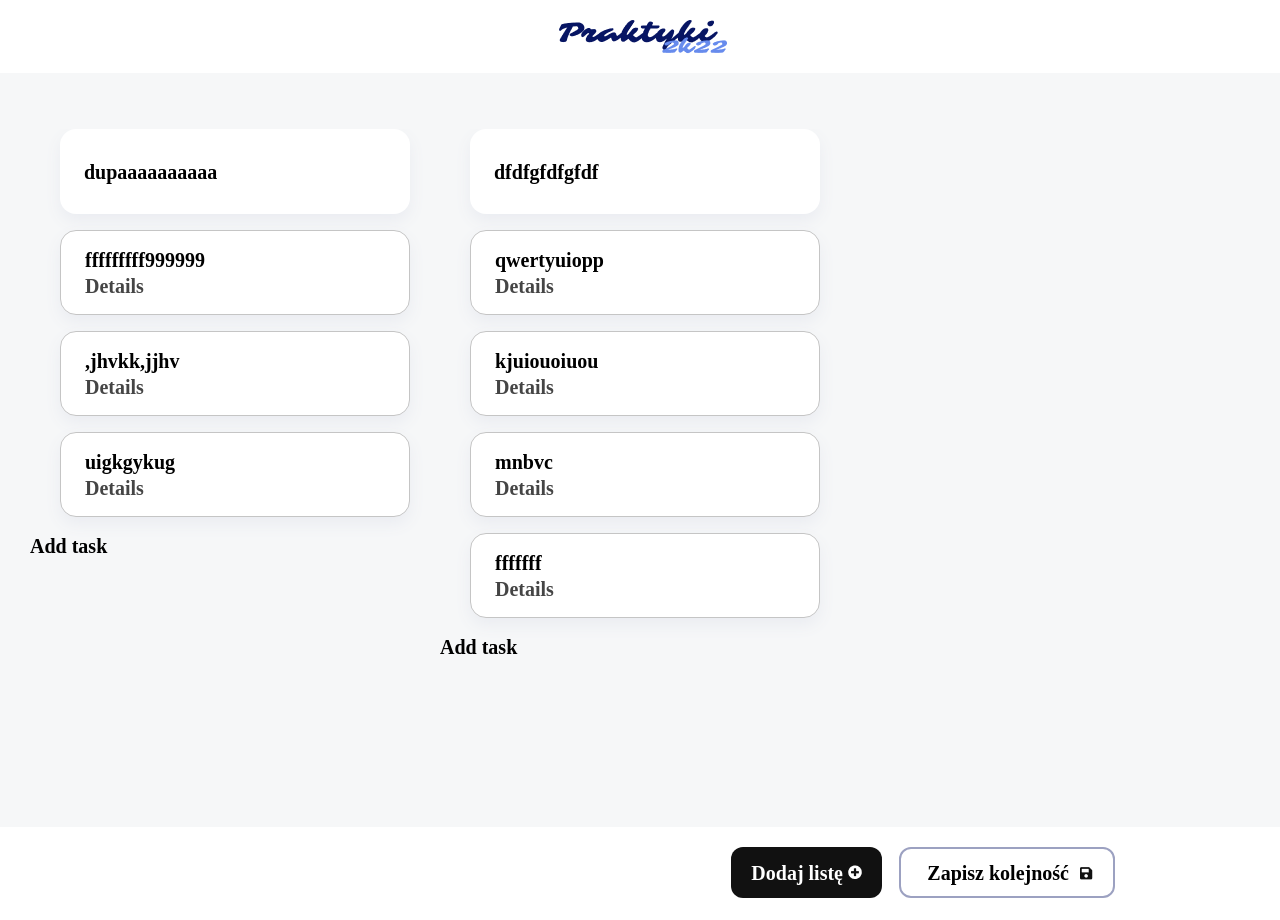
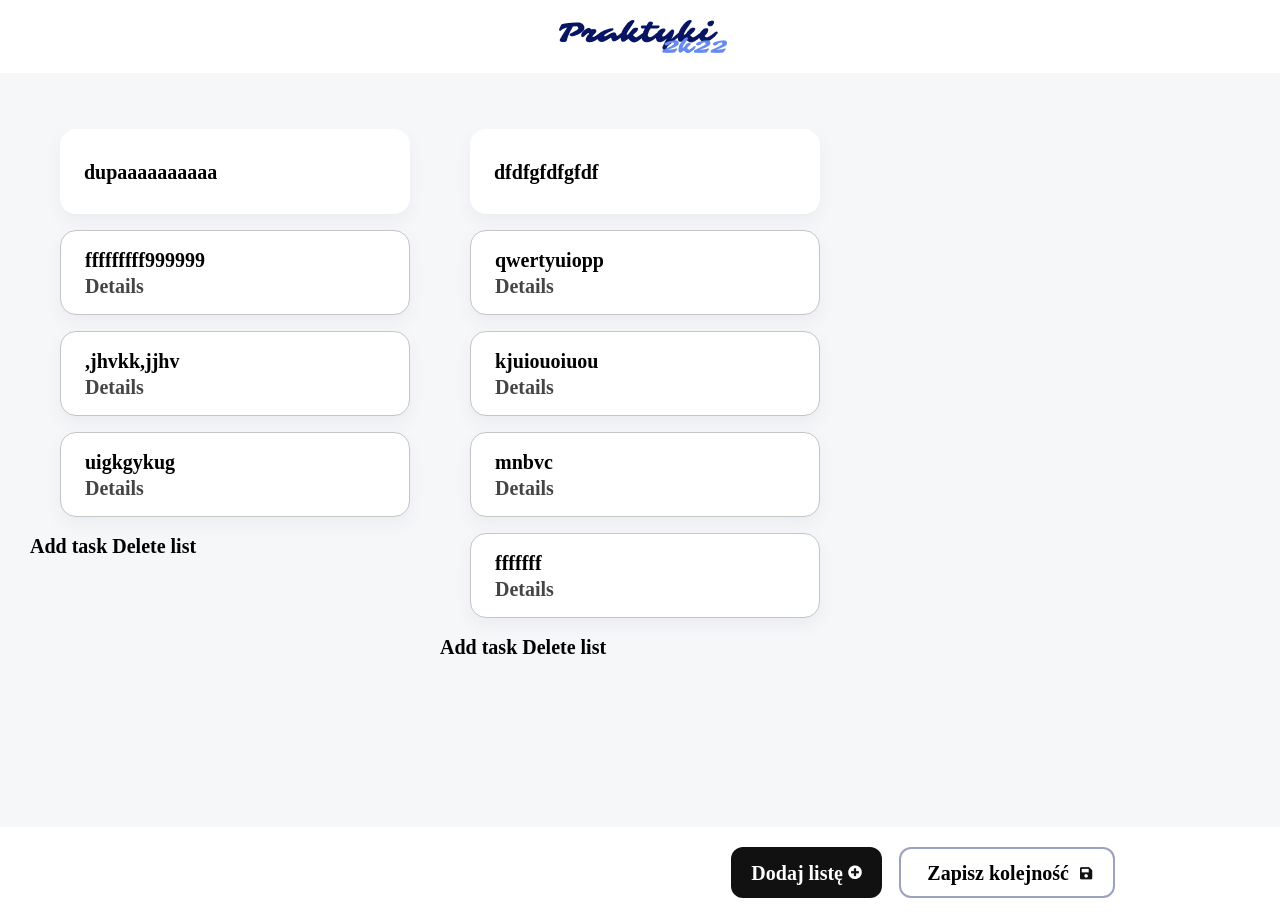
Before and after one commit to mati31203/trello1, a PHP site: page / in a window 1280 px wide. Run offline with PHP 8.4, Linux system fonts and the light colour scheme; data comes from the database, SQL or seed files in the repository; some libraries are stand-ins or nearby versions.

Commit message:
updates 1 23.03.2022

```diff
--- a/index.php
+++ b/index.php
@@ -46,6 +46,8 @@ $lists = getList();
 
                 <a href="addtask1.php?id_l=<?=$id_l; ?>">Add task</a>
 
+                <a href="deletelist.php?id_l=<?=$id_l; ?>">Delete list</a>
+
             </div>
 
         <?php endforeach ?>
@@ -63,26 +65,7 @@ $lists = getList();
         <a class="addnewlistbutton" href="addlist.php">Dodaj listę <img src="addIcon.png"></a>
     </footer>
 
-
-
-
-
-
 </div>
-
-
-
-
-<!--
-
-            <div class="all" id="addbutton">
-                <a href="addtask1.php?id_l=<?=$id_l; ?>">Add task</a>
-            </div>
-            <div class="all" id="addbutton"><a href="deletelist.php?id_l=<?=$id_l; ?>">Delete list</a></div>
-        </div>
--->
-
-
 
 
 
--- a/style.css
+++ b/style.css
@@ -142,6 +142,7 @@ footer
   padding-left: 20px;
 }
 
+
 .reordertasksbutton
 {
   top: 20px;
```
